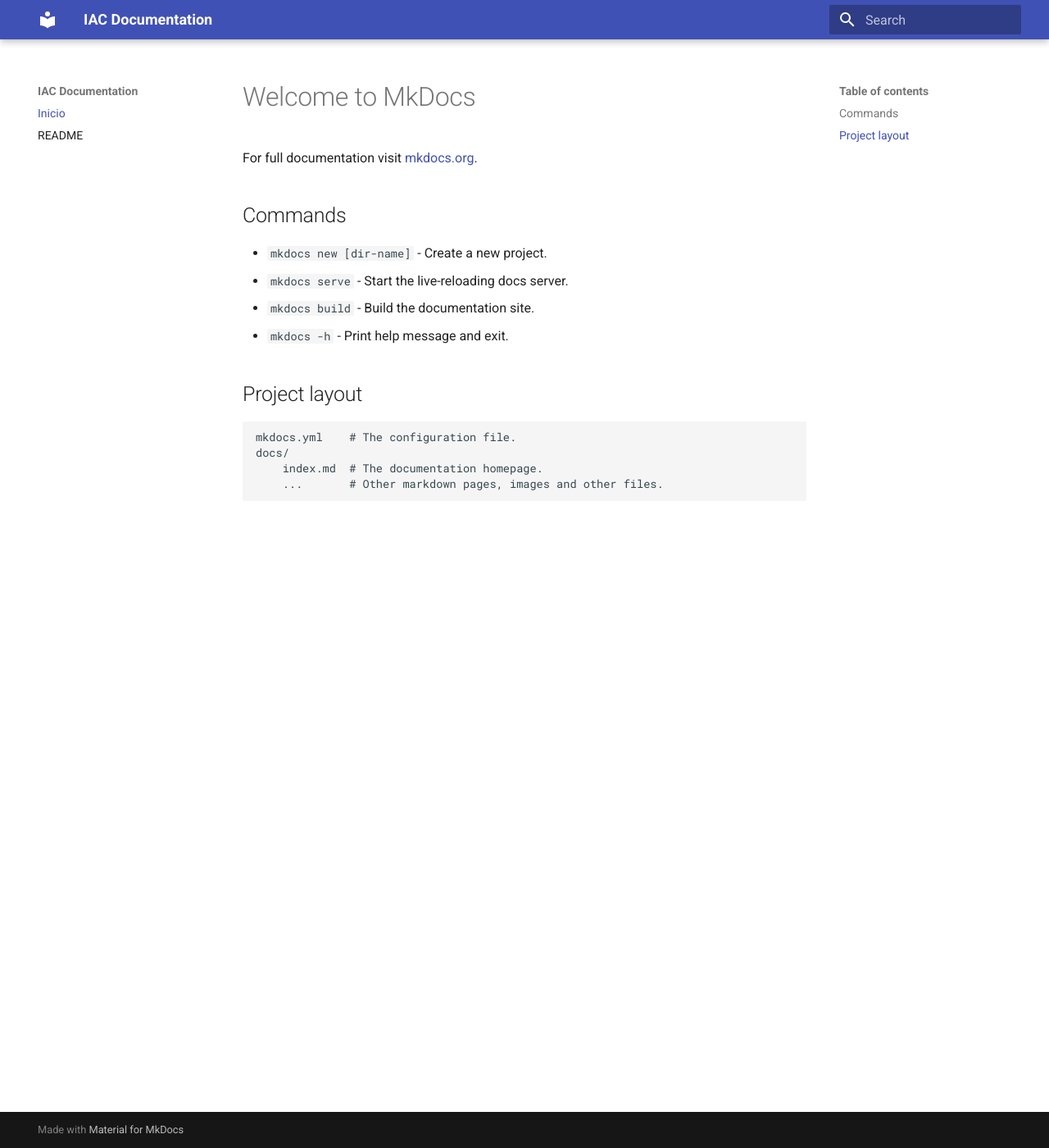
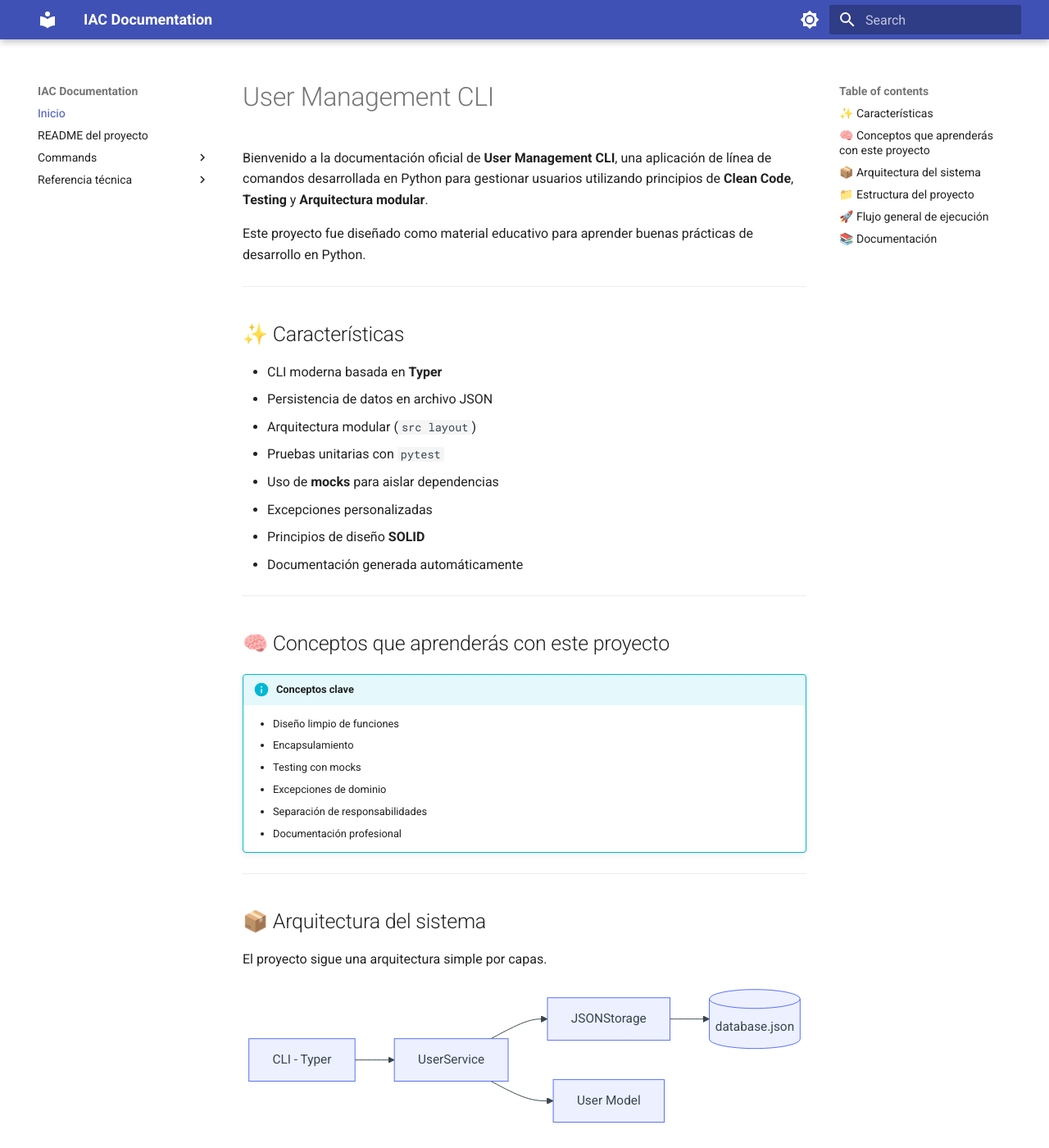
Before and after one commit to mcarvajal865/IAC, an MkDocs documentation site: the page built from docs/index.md, in a window 1280 px wide and 1400 px high. Shown: the whole window at 82% size. Built offline with MkDocs 1.6.1 and Material for MkDocs 9.7.7, drawn with Linux system fonts in a browser that asks for light colours; some of the changed text lies outside the part shown.

Commit message:
Serve commit

````diff
--- a/docs/index.md
+++ b/docs/index.md
@@ -1,17 +1,119 @@
-# Welcome to MkDocs
+# User Management CLI
 
-For full documentation visit [mkdocs.org](https://www.mkdocs.org).
+Bienvenido a la documentación oficial de **User Management CLI**, una aplicación
+de línea de comandos desarrollada en Python para gestionar usuarios utilizando
+principios de **Clean Code**, **Testing** y **Arquitectura modular**.
 
-## Commands
+Este proyecto fue diseñado como material educativo para aprender buenas prácticas
+de desarrollo en Python.
 
-* `mkdocs new [dir-name]` - Create a new project.
-* `mkdocs serve` - Start the live-reloading docs server.
-* `mkdocs build` - Build the documentation site.
-* `mkdocs -h` - Print help message and exit.
+---
 
-## Project layout
+## ✨ Características
 
-    mkdocs.yml    # The configuration file.
-    docs/
-        index.md  # The documentation homepage.
-        ...       # Other markdown pages, images and other files.
+- CLI moderna basada en **Typer**
+- Persistencia de datos en archivo JSON
+- Arquitectura modular (`src layout`)
+- Pruebas unitarias con `pytest`
+- Uso de **mocks** para aislar dependencias
+- Excepciones personalizadas
+- Principios de diseño **SOLID**
+- Documentación generada automáticamente
+
+---
+
+## 🧠 Conceptos que aprenderás con este proyecto
+
+!!! info "Conceptos clave"
+
+    - Diseño limpio de funciones
+    - Encapsulamiento
+    - Testing con mocks
+    - Excepciones de dominio
+    - Separación de responsabilidades
+    - Documentación profesional
+
+---
+
+
+## 📦 Arquitectura del sistema
+
+El proyecto sigue una arquitectura simple por capas.
+
+``` mermaid
+flowchart LR
+    CLI[CLI - Typer] --> Service[UserService]
+    Service --> Storage[JSONStorage]
+    Service --> Model[User Model]
+    Storage --> Database[(database.json)]
+```
+
+
+## 📁 Estructura del proyecto
+
+```bash
+IAC/
+│
+├── data/
+│   └── database.json
+│
+├── docs
+│     └── commands
+│     │    └── comandos.md
+│     └── indes.md
+│     └── readme.md
+│
+└── main.py
+└──mkdocs.yml
+└──poetry.lock
+└── pyproject.toml
+└── pyproject.toml.save
+├── src/
+│   ├──  iac/
+│   │      ├── __init__.py
+│   │      ├── __pycache__
+│   │      ├── database.json
+│   │      ├── exceptions.py
+│   │      ├── implementacion.py
+│   │      ├── models.py
+│   │      ├── services.py
+│   │      └── storage.py
+│   │
+│   └── mi app
+├── tests/
+│   ├── __pycache__
+│   │   └── test_iac_service.cpython-312-pytest-9.0.2.pyc
+│   └── test_iac_service.py
+│
+└── UV.LOCK
+```
+
+## 🚀 Flujo general de ejecución
+
+``` mermaid
+sequenceDiagram
+
+participant CLI
+participant Service
+participant Storage
+participant Database
+
+CLI->>Service: create_user()
+Service->>Storage: load()
+Storage->>Database: read JSON
+Database-->>Storage: data
+Storage-->>Service: users
+Service->>Service: validate rules
+Service->>Storage: save()
+Storage->>Database: write JSON
+```
+
+## 📚 Documentación
+
+Esta documentación está dividida en tres secciones principales:
+
+| Sección         | Descripción               |
+| --------------- | ------------------------- |
+| Guía de Usuario | Cómo usar la aplicación   |
+| Instalación     | Cómo instalar el proyecto |
+| API             | Documentación del código  |
--- a/mkdocs.yml
+++ b/mkdocs.yml
@@ -4,11 +4,51 @@
 
 theme:
   name: material
+  palette:
+    - scheme: default
+      primary: indigo
+      accent: indigo
+      toggle:
+        icon: material/brightness-7
+        name: Switch to dark mode
+    - scheme: slate
+      primary: indigo
+      accent: indigo
+      toggle:
+        icon: material/brightness-4
+        name: Switch to light mode
 
 plugins:
   - search
-  - mkdocstrings
+  - mkdocstrings:
+      handlers:
+        python:
+          paths: ["src"]
+          options:
+            show_source: true
+            show_root_heading: true
+            show_root_toc_entry: true
+            show_signature_annotations: true
+            show_symbol_type_heading: true
+            members_order: source
+            docstring_style: google
 
 nav:
   - Inicio: index.md
-  - README: readme.md
+  - README del proyecto: readme.md
+  - Commands:
+      - Comandos CLI: commands/comandos.md
+  - Referencia técnica:
+      - API de Python: referencia/api.md
+
+markdown_extensions:
+  - admonition
+  - pymdownx.details
+  - pymdownx.superfences:
+      custom_fences:
+        - name: mermaid
+          class: mermaid
+          format: !!python/name:pymdownx.superfences.fence_code_format
+  - pymdownx.tabbed
+  - pymdownx.highlight
+  - pymdownx.inlinehilite
````
Also changed, not shown: docs/readme.md (+0 -69 lines), src/mi_app/__init__.py (deleted), 7 other files.
